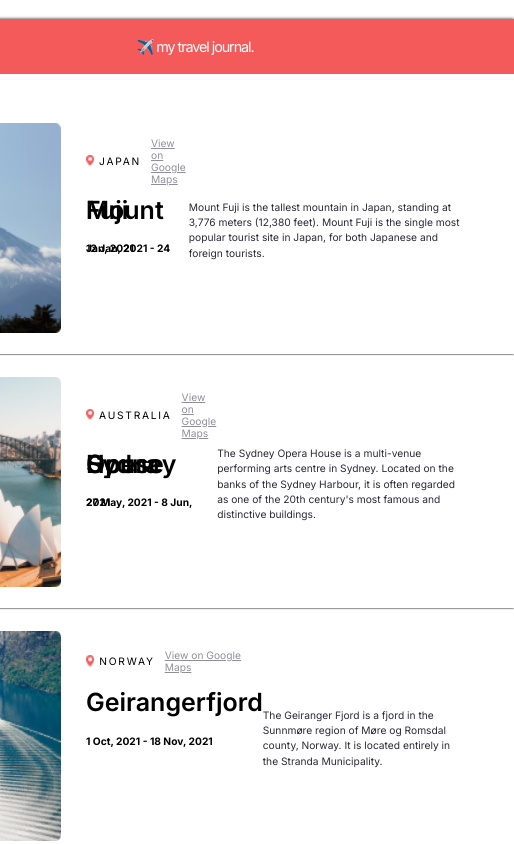
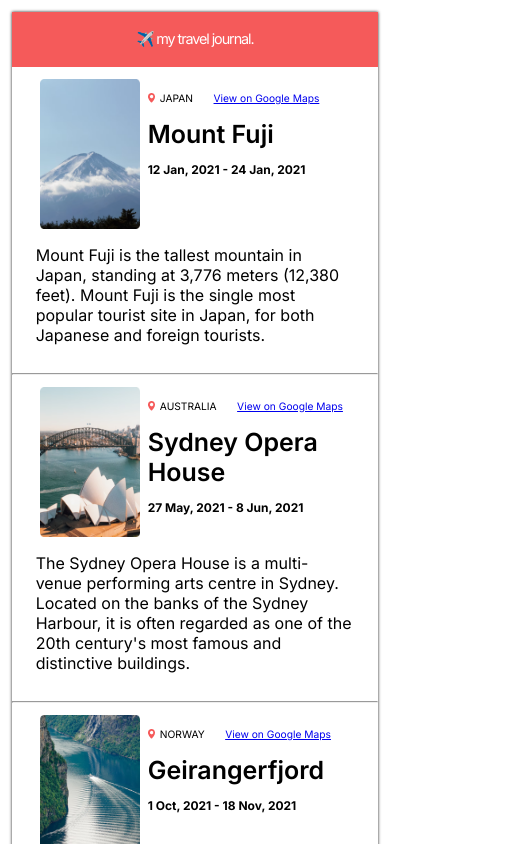
Before and after one commit to mohs-in/travel-journal, a React (Vite) app: page / in a window 390 px wide. Shown: the top 844 px of the page, 514 px wide, since content can reach past the window. Built offline with nearby package versions, Linux system fonts and the light colour scheme.

Commit message:
changed css to mobile first approach

```diff
--- a/src/index.css
+++ b/src/index.css
@@ -2,27 +2,30 @@
   box-sizing: border-box;
 }
 
-.main--component {
+body {
+  font-size: 16px;
+}
+
+/* .main--component {
   font-family: 'Inter', sans-serif;
   margin: 3% 3%;
   width: 638px;
   height: 846px;
   box-shadow: 0px 0px 3px #212121;
+} */
 
-}
-
-.final-score {
+/* .final-score {
   display: flex;
   justify-content: center;
   align-items: center;
-}
+} */
 
-.header {
+/* .header {
   background-color: #F55A5A;
-  margin-bottom: 40px;
-}
+  margin-bottom: 2.5em;
+} */
 
-.header--title {
+/* .header--title {
   display: flex;
   align-items: center;
   justify-content: center;
@@ -33,22 +36,23 @@
   font-weight: 400;
   font-size: 0.9rem;
   letter-spacing: -0.075em;
-  margin-bottom: 10px;
-}
+  margin-bottom: 0.625em;
+} */
 
-.tile--component {
+/* .tile--component {
   display: flex;
   flex-direction: row;
   justify-content: center;
   align-items: center;
   width: 546px;
   height: 232px;
-  margin-left: 40px;
-  margin-top: 12px;
-}
+  margin-left: 2.5em;
+  margin-top: 0.75em;
+} */
+/*
 .tile--content {
   margin-top: 0;
-  margin-left: 25px;
+  margin-left: 1.56em;
   width: 326px;
   height: 187px;
   display: flex;
@@ -65,7 +69,7 @@
 .tileContent--loc {
   display: inline-flex;
   flex-direction: row;
-  font-size: 10.24px;
+  font-size: 0.64rem;
   align-items: center;
   margin-top: 0;
   margin-bottom: 0;
@@ -78,9 +82,9 @@
 
 .tileContent--loc--country {
   letter-spacing: 0.17em;
-  margin-top: 20;
-  margin-left: 5px;
-  margin-right: 10px;
+  margin-top: 1.25em;
+  margin-left: .3125em;
+  margin-right: 0.625em;
 }
 
 .tileContent--loc > a {
@@ -88,13 +92,13 @@
 }
 
 .tileContent--title {
-  font-size: 25px;
+  font-size: 1.56rem;
   font-weight: 600;
   line-height: 0;
 }
 
 .tileContent--date {
-  font-size: 10.24px;
+  font-size: .64rem;
   font-weight: 700;
   line-height: 0;
 }
@@ -102,5 +106,85 @@
 .tileContent--text {
   color: #2B283A;
   line-height: 150%;
-  font-size: 10.24px;
-}
+  font-size: .64rem;
+} */
+
+ @media (max-width:480px) {
+  * {
+    margin: 0;
+  }
+
+  .main--component {
+    height: auto;
+    width: 94%;
+    font-family: 'Inter', sans-serif;
+    margin: 3% 3%;
+    box-shadow: 0px 0px 3px #212121;
+  }
+
+  .header {
+    background-color: #F55A5A;
+    margin-bottom: 2.5em;
+    margin: 0;
+  }
+
+  .header--title {
+    display: flex;
+    align-items: center;
+    justify-content: center;
+    margin: 0;
+    height: 55px;
+    color: #fff;
+    font-weight: 400;
+    font-size: 0.9rem;
+    letter-spacing: -0.075em;
+    margin-bottom: 0.625em;
+  }
+
+  .tile--component {
+    display: grid;
+    grid-template: auto auto / repeat(3, 1fr);
+    margin-top: 0.75em;
+  }
+
+  .tile--content {
+    margin: 0;
+    grid-column: span 2;
+    margin: .5em ;
+  }
+
+  .tileContent--title {
+    font-size: 1.56rem;
+    font-weight: 600;
+    margin: .5em 0;
+  }
+
+  .tileContent--date {
+    font-size: .75rem;
+  }
+
+  .tileContent--loc {
+    display: inline-flex;
+    flex-direction: row;
+    font-size: 0.64rem;
+    align-items: center;
+    margin-top: 0;
+    margin-bottom: 0;
+  }
+
+  .tileContent--loc--country {
+    margin-left: .5em;
+    margin-right: 2em;
+  }
+
+  .tileContent--text {
+    grid-column: span 3;
+    padding: .75em 1.5em 1.75em 1.5em;
+  }
+
+  .tile--img > img {
+    width: 100px;
+    height: 150px;
+    margin-left: 1.75em;
+  }
+ }
```
